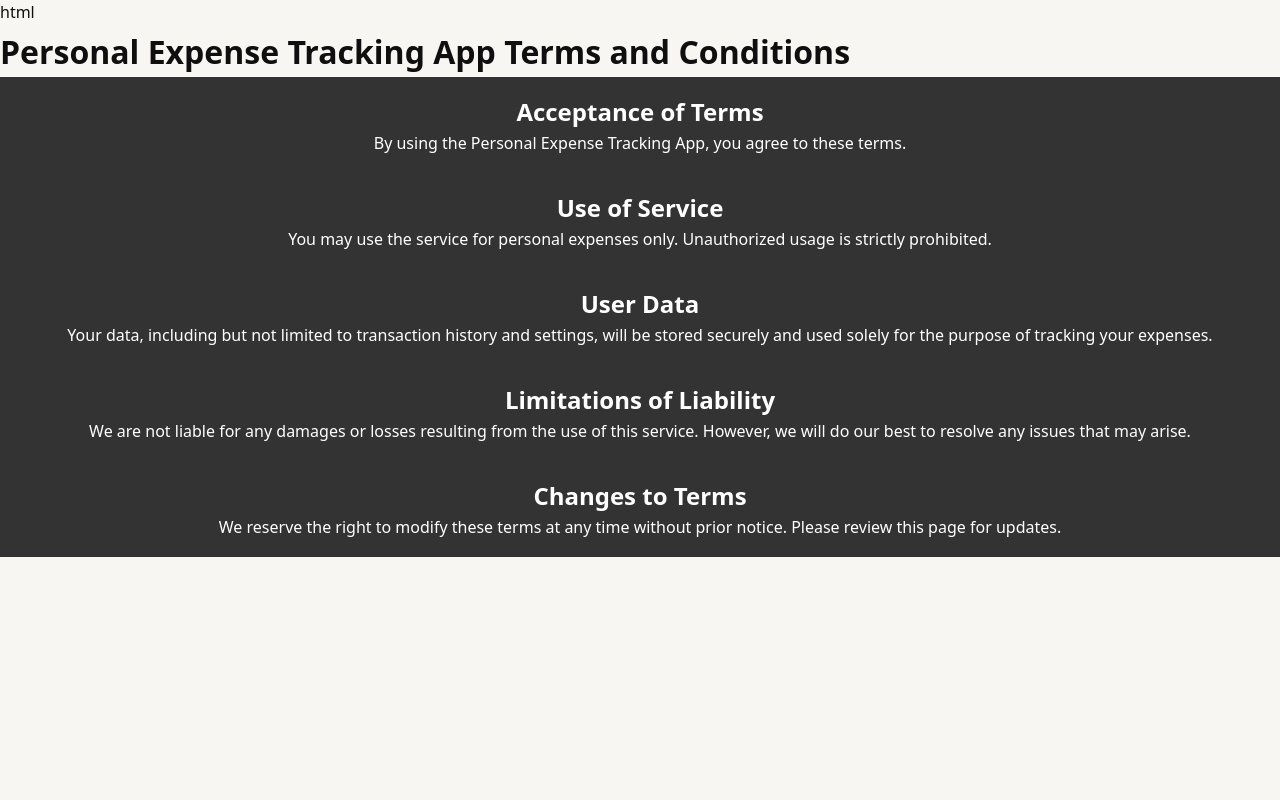
After one commit to Saumy003/EXPENSE-TRACKER, a Flask app: page /terms in a window 1280 px wide. The commit adds this page. Run offline with Flask 3, Linux system fonts and the light colour scheme.

Commit message:
base: add terms and conditions page and route

```diff
--- a/expense-tracker/app.py
+++ b/expense-tracker/app.py
@@ -26,6 +26,11 @@ def login():
 # Placeholder routes — students will implement these                  #
 # ------------------------------------------------------------------ #
 
+@app.route("/terms")
+def terms():
+    return render_template('terms.html')
+
+
 @app.route("/logout")
 def logout():
     return "Logout — coming in Step 3"
--- a/expense-tracker/static/css/style.css
+++ b/expense-tracker/static/css/style.css
@@ -528,3 +528,43 @@ a { color: inherit; text-decoration: none; }
     .nav-links a:not(.nav-cta) { display: none; }
     .hero { padding: 3rem 1rem 2rem; }
 }
+
+/* ------------------------------------------------------------------ */
+/* Theme Page                                                          */
+/* ------------------------------------------------------------------ */
+
+
+#acceptance-of-terms {
+    background-color: #333;
+    color: white;
+    text-align: center;
+    padding: 1em 0;
+}
+
+#use-of-service {
+    background-color: #333;
+    color: white;
+    text-align: center;
+    padding: 1em 0;
+}
+
+#user-data {
+    background-color: #333;
+    color: white;
+    text-align: center;
+    padding: 1em 0;
+}
+
+#limitations-of-liability {
+    background-color: #333;
+    color: white;
+    text-align: center;
+    padding: 1em 0;
+}
+
+#changes-to-terms {
+    background-color: #333;
+    color: white;
+    text-align: center;
+    padding: 1em 0;
+}
--- a/expense-tracker/templates/base.html
+++ b/expense-tracker/templates/base.html
@@ -34,7 +34,7 @@
             <span class="brand-icon">◈</span>
             <span class="footer-name">Spendly</span>
             <p class="footer-copy">Track every rupee. Own your finances.</p>
-                <a href="#">Terms and Conditions</a>
+                <a href="/terms">Terms and Conditions</a>
                 <a href="#">Privacy Policy</a>
         </div>
     </footer>
--- a/expense-tracker/templates/landing.html
+++ b/expense-tracker/templates/landing.html
@@ -3,7 +3,7 @@
 {% block title %}Spendly — Track Every Rupee{% endblock %}
 
 {% block content %}
-
+<link rel="stylesheet" href="{{ url_for('static', filename='css/style.css') }}">
 <section class="hero">
     <div class="hero-inner">
         <div class="hero-badge">Personal Finance Tracker</div>
--- /dev/null
+++ b/expense-tracker/templates/terms.html
@@ -0,0 +1,56 @@
+html
+   <!DOCTYPE html>
+   <html lang="en">
+   <head>
+       <meta charset="UTF-8">
+       <meta name="viewport" content="width=device-width,
+initial-scale=1.0">
+       <title>Terms of Service</title>
+       <link rel="stylesheet" href="{{ url_for('static', filename='css/style.css') }}">
+       {% if base_styles %}
+           {{ base_styles }}<link rel="stylesheet" href="D:\EXPENSE-TRACKER\expense-tracker\static\css\style.css">
+       {% endif %}
+   </head>
+   <body>
+       <h1>Personal Expense Tracking App Terms and
+Conditions</h1>
+
+
+       <section id="acceptance-of-terms">
+           <h2>Acceptance of Terms</h2>
+           <p>By using the Personal Expense Tracking App, you
+agree to these terms.</p>
+       </section>
+
+       <section id="use-of-service">
+           <h2>Use of Service</h2>
+           <p>You may use the service for personal expenses
+only. Unauthorized usage is strictly prohibited.</p>
+       </section>
+
+       <section id="user-data">
+           <h2>User Data</h2>
+           <p>Your data, including but not limited to
+transaction history and settings, will be stored securely and
+used solely for the purpose of tracking your expenses.</p>
+       </section>
+
+       <section id="limitations-of-liability">
+           <h2>Limitations of Liability</h2>
+           <p>We are not liable for any damages or losses
+resulting from the use of this service. However, we will do
+our best to resolve any issues that may arise.</p>
+       </section>
+
+       <section id="changes-to-terms">
+           <h2>Changes to Terms</h2>
+           <p>We reserve the right to modify these terms at
+any time without prior notice. Please review this page for
+updates.</p>
+       </section>
+
+
+
+
+   </body>
+   </html>
```
